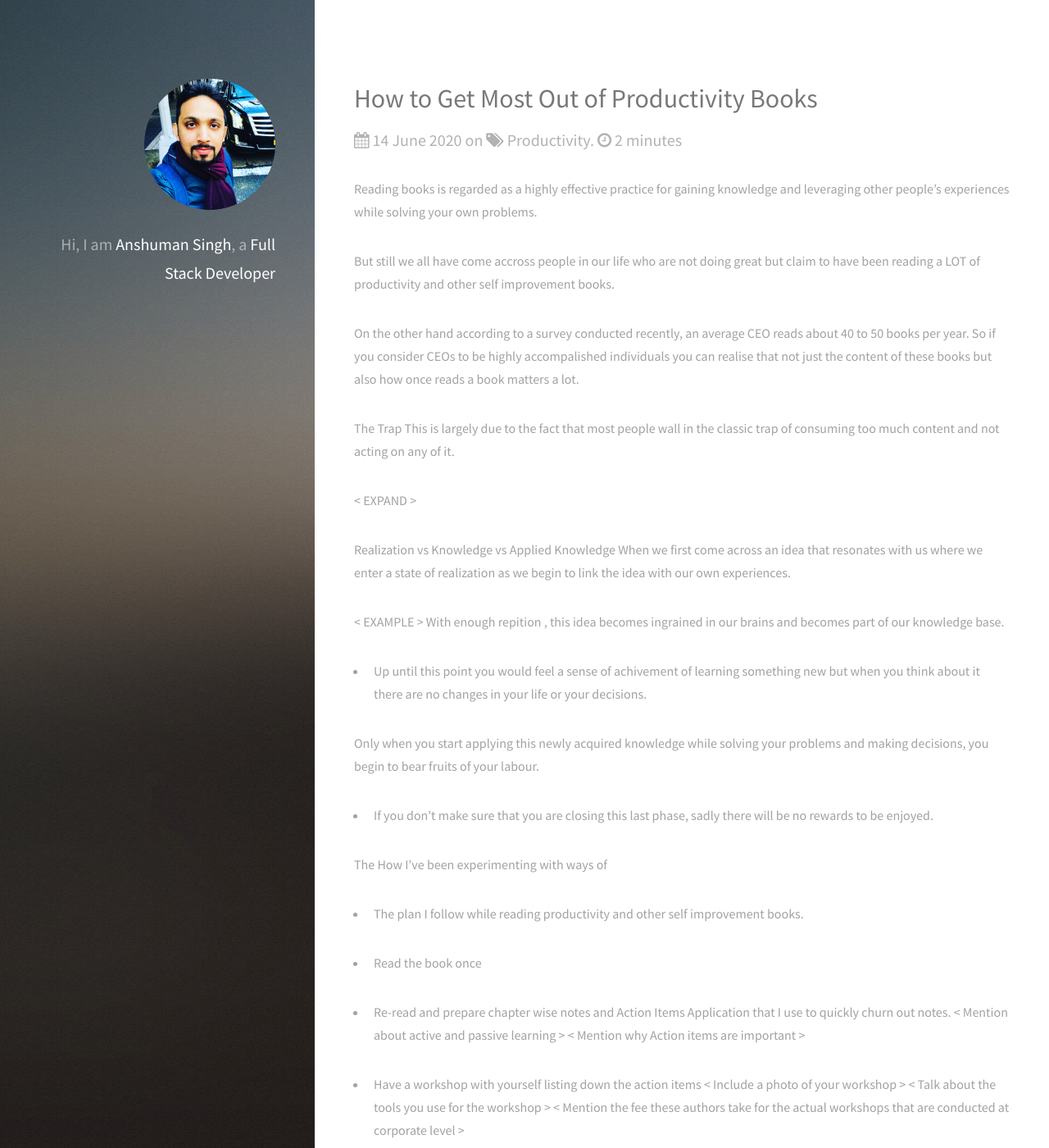
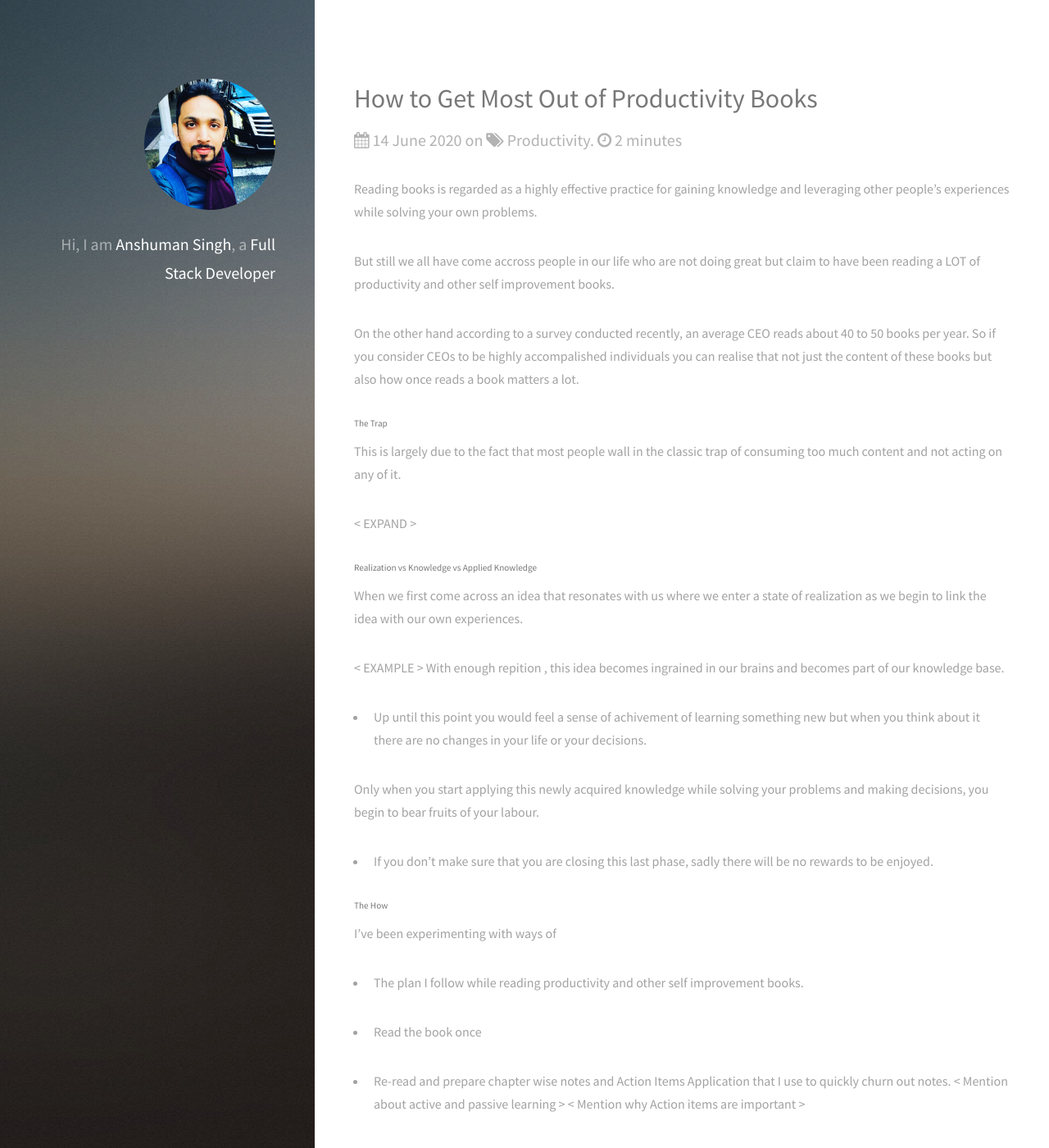
Before and after one commit to singh-anshuman/singh-anshuman.github.io, a Jekyll site: the page built from _posts/2020-06-14-how-toget-most-out-of-productivity-books.md, in a window 1280 px wide and 1400 px high. Shown: the whole window at 82% size. Built offline with Jekyll 4.4.1, drawn with Linux system fonts in a browser that asks for light colours; comment, search, counter and statistics services are not loaded.

Commit message:
Added a bit of formatting.

```diff
--- a/_posts/2020-06-14-how-toget-most-out-of-productivity-books.md
+++ b/_posts/2020-06-14-how-toget-most-out-of-productivity-books.md
@@ -11,12 +11,12 @@ But still we all have come accross people in our life who are not doing great bu
 
 On the other hand according to a survey conducted recently, an average CEO reads about 40 to 50 books per year. So if you consider CEOs to be highly accompalished individuals you can realise that not just the content of these books but also how once reads a book matters a lot.
 
-The Trap
+###### The Trap
 This is largely due to the fact that most people wall in the classic trap of consuming too much content and not acting on any of it.
 
 < EXPAND >
 
-Realization vs Knowledge vs Applied Knowledge
+###### Realization vs Knowledge vs Applied Knowledge
 When we first come across an idea that resonates with us where we enter a state of realization as we begin to link the idea with our own experiences.
 
 < EXAMPLE >
@@ -29,7 +29,7 @@ Only when you start applying this newly acquired knowledge while solving your pr
 - If you don't make sure that you are closing this last phase, sadly there will be no rewards to be enjoyed.
 
 
-The How
+###### The How
 I've been experimenting with ways of
 - The plan I follow while reading productivity and other self improvement books.
 
```
